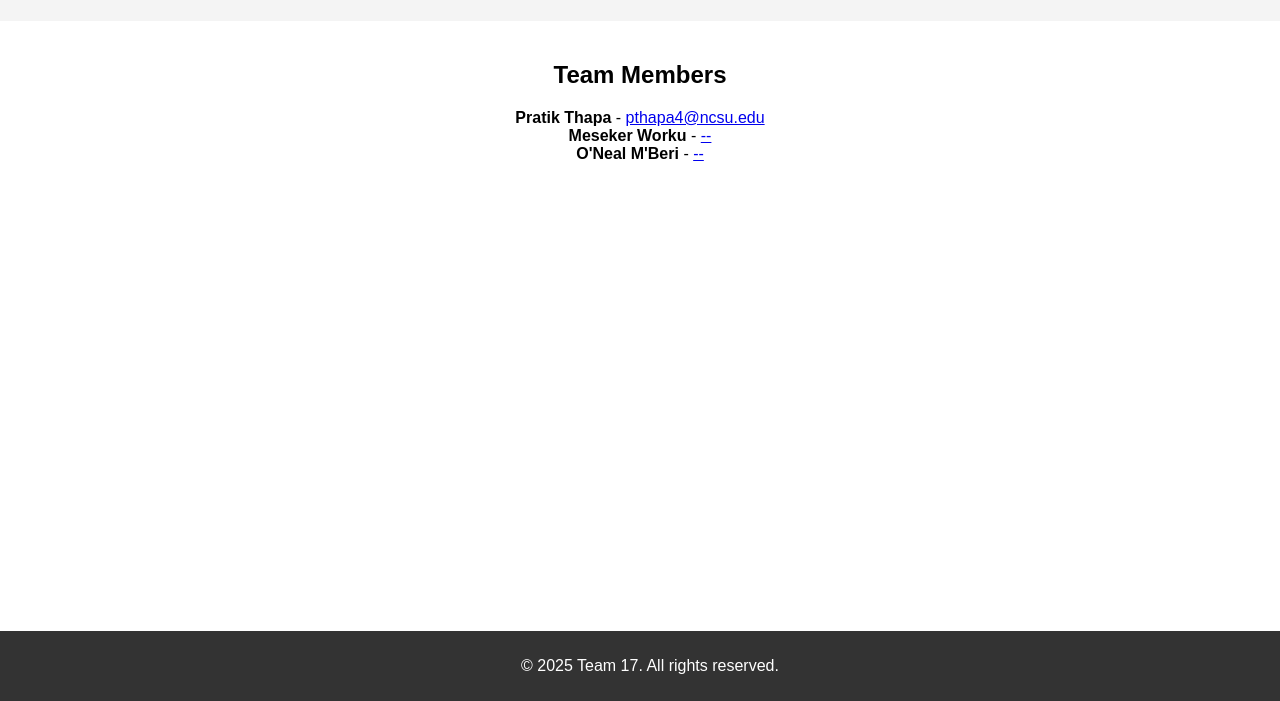
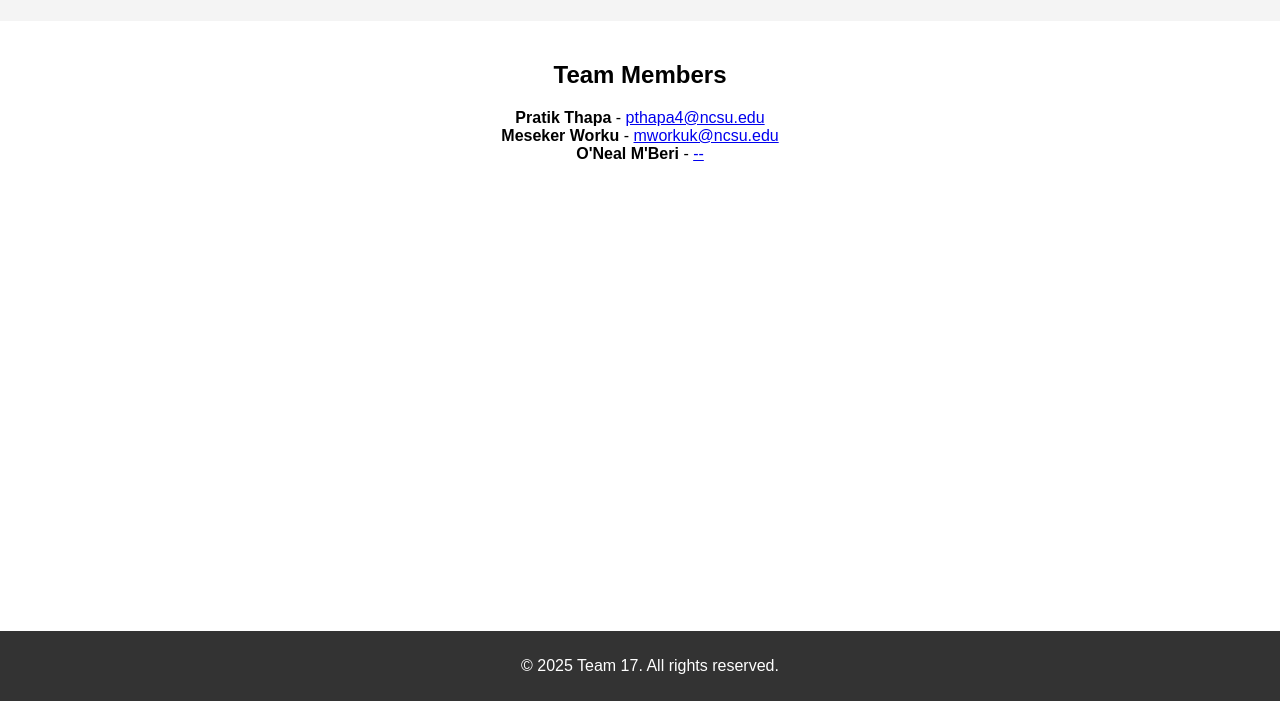
Before and after one commit to ncsugroup17/git-homework2, a plain HTML site: page index.html in a window 1280 px wide. Shown: the part 99-800 px from the top of the page. Drawn offline with Linux system fonts and the light colour scheme.

Commit message:
Added my email to the .html file #10

```diff
--- a/index.html
+++ b/index.html
@@ -36,7 +36,7 @@
         <h2>Team Members</h2>
         <ul style="list-style-type: none; padding: 0;">
             <li><strong>Pratik Thapa</strong> - <a href="mailto:pthapa4@ncsu.edu">pthapa4@ncsu.edu</a></li>
-            <li><strong>Meseker Worku</strong> - <a href="mailto:mworkuk@ncsu.edu">--</a></li>
+            <li><strong>Meseker Worku</strong> - <a href="mailto:mworkuk@ncsu.edu">mworkuk@ncsu.edu</a></li>
             <li><strong>O'Neal M'Beri</strong> - <a href="mailto:ocmberi@ncsu.edu">--</a></li>
         </ul>
     </section>
```
